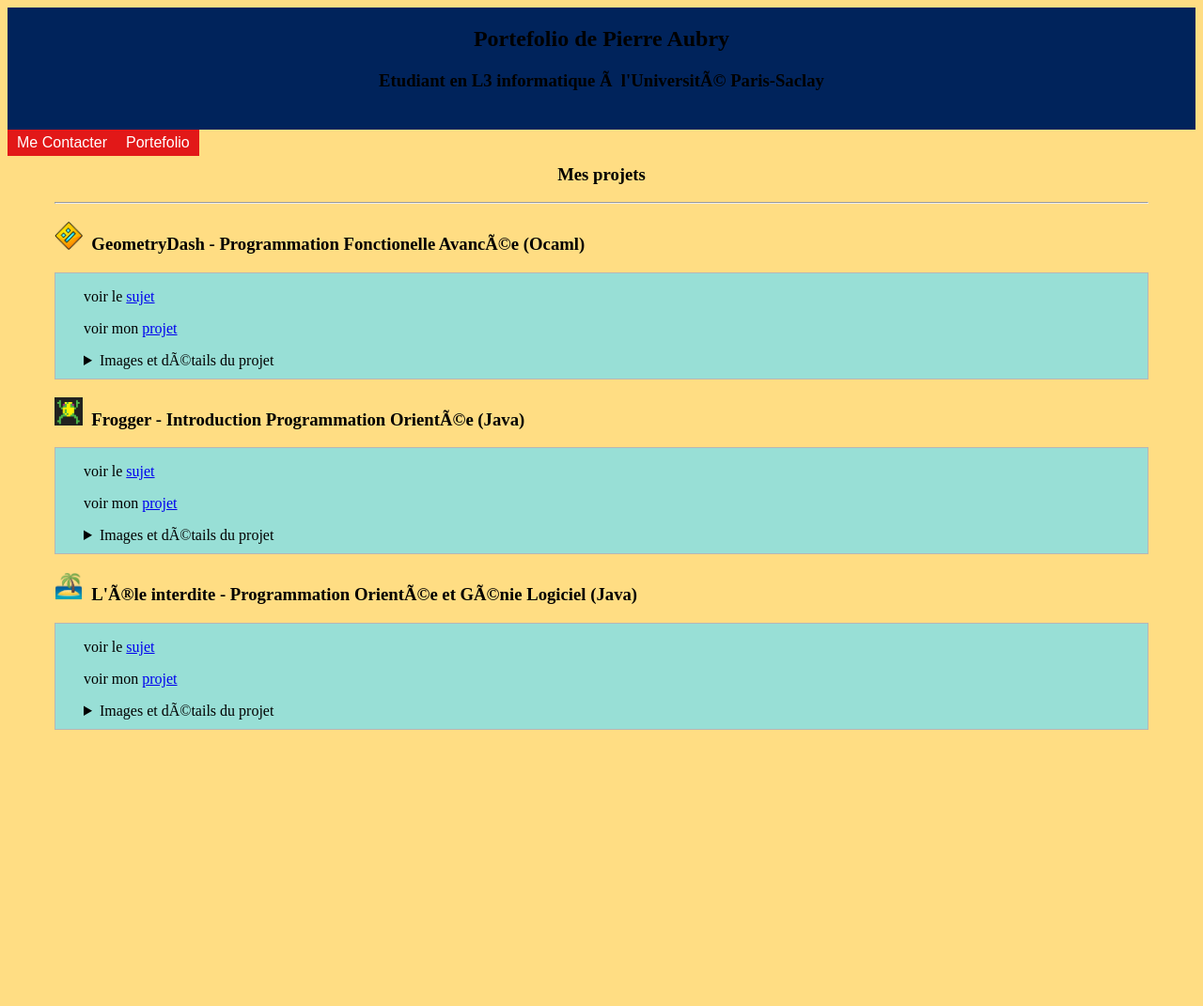
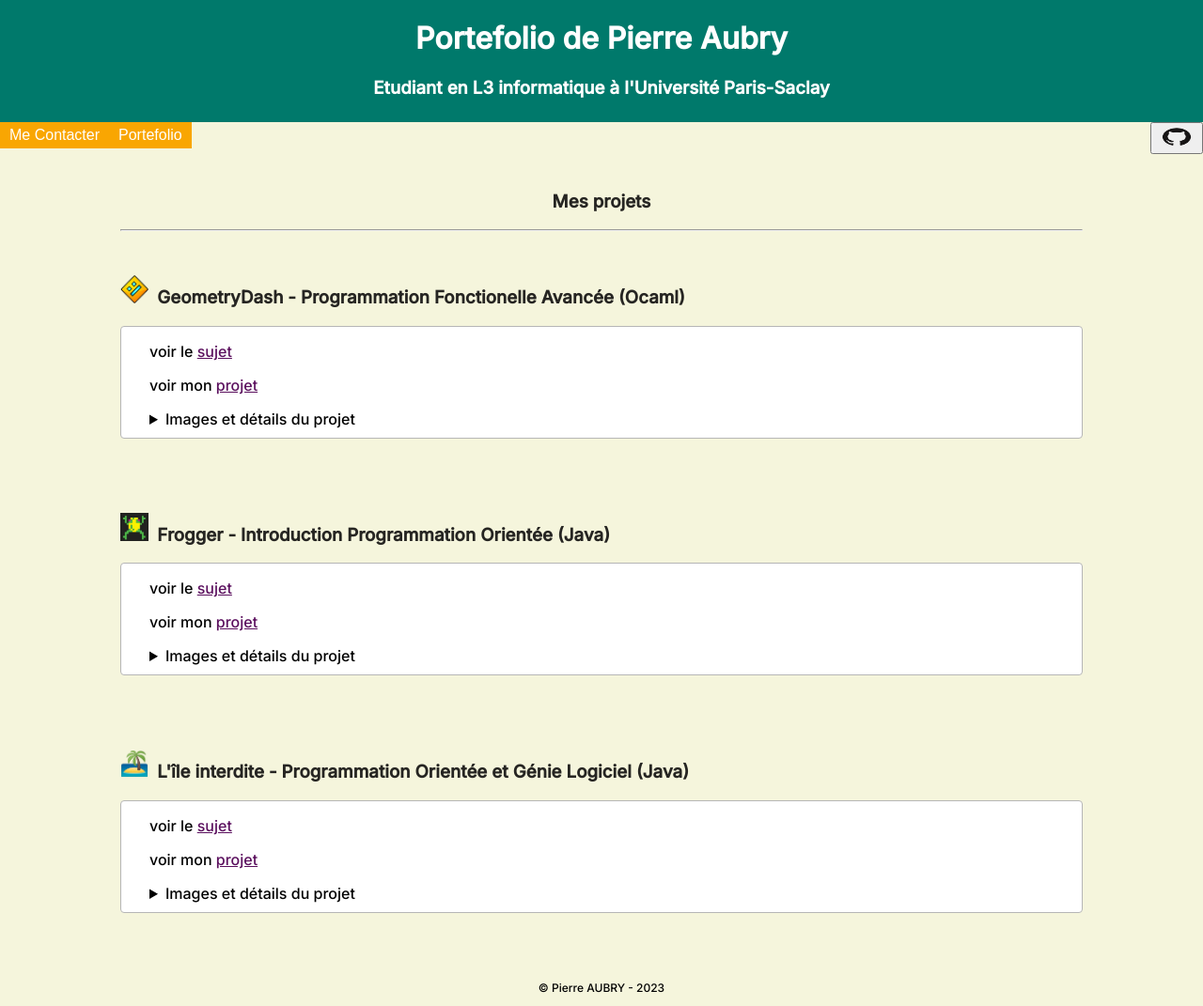
Before and after one commit to caillouaufromage/caillouaufromage.github.io, a PHP site: page / in a window 1280 px wide. Shown: the whole page at 94% size. Before the commit the page ends 777 px from the top, so only its background shows below. Run offline with PHP 8.4, Linux system fonts and the light colour scheme.

Commit message:
V2: ui, polices, onlgets des jv, menu
:D

```diff
--- /dev/null
+++ b/index.php
@@ -0,0 +1,102 @@
+<!-- MON SITE INTERNET PORTEFOLIO -->
+<!DOCTYPE html>
+<html>
+<head>
+    <title>Pierre AUBRY - portefolio </title>
+    <link rel="icon" href="logos/drapeauFR.png">
+    <!-- the file style.css contains all the style of this file -->
+    <link rel="preconnect" href="https://fonts.googleapis.com">
+    <link rel="preconnect" href="https://fonts.gstatic.com" crossorigin>
+    <link href="https://fonts.googleapis.com/css2?family=Inter:wght@500&display=swap" rel="stylesheet">
+
+    <link rel="stylesheet" href="style.css">
+</head>
+
+
+
+<body>
+    <div class="navtop">
+        <div>
+            <!-- EN-TÊTE -->
+            <h1 id=titre data-caption="caption">Portefolio de Pierre Aubry</h1>
+            <h3 id=titre data-caption="caption">Etudiant en L3 informatique à l'Université Paris-Saclay</h3>
+        </div>
+    </div>
+
+    <div class="container">
+        <a href="contact.html"><button class="btn">Me Contacter</button></a>
+        <a href="index.php"><button class="btn">Portefolio</button></a>
+        <button class="flg" style= "float:right" type="submit" ><img src= "logos/logo_github.png"></button>
+    </div>
+
+    </div>
+
+    <br>
+
+<!-- MES PROJETS -->
+    <div class="indent_content">
+        <h3 id=rubrique> Mes projets </h3>
+        <hr>
+
+        <!-- GEOMETRY DASH -->
+        <br>
+        <h3><img src="logos/logo_geometrydash.png" style="width:30px;height:30px;">&ensp;GeometryDash - Programmation Fonctionelle Avancée (Ocaml)</h3>
+        <div id=projets>
+            <div id=indent>
+                <p>voir le <a target="_blank" href="documents/sujet_Geometrydash.pdf" id=lien >sujet</a></p>
+                <p>voir mon <a target="_blank" href="https://github.com/caillouaufromage/GeometryDashPFA" id=lien >projet</a></p>
+                <details>
+                    <summary class="details">Images et détails du projet</summary>
+                    <p id=binome>En binôme avec Fabio ALVES</p>
+                    <p>GeometryDash-Like. On y joue un petit bonhomme qui doit avancer dans plusieurs niveaux,
+                        tout en esquivant les pièges (piques, trous).
+                        Animation du personnage et des décors.
+                        Implémentation de musiques et de sons. </p>
+                    <p>note: /20 </p>
+                </details>
+            </div>
+        </div>
+        <br><br><br>
+        <!-- FROGGER -->
+        <h3><img src="logos/logo_frogger.jpg" style="width:30px;height:30px;">&ensp;Frogger - Introduction Programmation Orientée (Java)</h3>
+        <div id=projets>
+            <div id=indent>
+                <p>voir le <a target="_blank" href="documents/sujet_Frogger.pdf" id=lien >sujet</a></p>
+                <p>voir mon <a target="_blank" href="https://github.com/caillouaufromage/Frogger" id=lien >projet</a></p>
+                <details>
+                    <summary class="details">Images et détails du projet</summary>
+                    <p id=binome>En binôme avec Nassim ARIFETTE</p>
+                    <p>Adapatation du jeu d'arcade Frogger. Une petite grenouille doit avancer le plus loin possible,
+                        tout en prenant gare aux nombreux dangers... <br> Implémentation de différrentes possibilité de Game Over: noyade et prédateur.
+                        Partie chronométrée avec affichage du score à la fin. Implémentation de sons.</p>
+                    <p>note: 16/20 </p>
+                    <img class="imgD" src="logos/frogger1.png" alt="frogger1">
+                    <img class="imgD" src="logos/frogger2.png" alt="frogger2">
+                </details>
+            </div>
+        </div>
+        <br><br><br>
+        <!-- L'ÎLE INTERDITE -->
+            <h3><img src="logos/logo_ileinterdite.png" style="width:30px;height:30px;">&ensp;L'île interdite - Programmation Orientée et Génie Logiciel (Java)</h3>
+        <div id=projets>
+            <div id=indent>
+                <p>voir le <a target="_blank" href="documents/sujet_IleInterdite.pdf" id=lien>sujet</a></p>
+                <p>voir mon <a target="_blank" href="https://github.com/caillouaufromage/IleInterdite" id=lien>projet</a></p>
+                <details>
+                    <summary class="details">Images et détails du projet</summary>
+                    <p id=binome>En binôme avec Nassim ARIFETTE</p>
+                    <p>description : BLABLABLABLABLABLA </p>
+                    <p>note: 20/20 </p>
+                </details>
+            </div>
+        </div>
+        <br><br><br>
+
+    </div>
+
+    <footer class="footer">
+    <p>&copy; Pierre AUBRY - 2023</p>
+    </footer>
+
+</body>
+</html>
--- a/style.css
+++ b/style.css
@@ -1,22 +1,75 @@
 /* centre .titre au milieu de la page */
 #titre {
     text-align: center;
-    color: #000000;
+    background: rgb(255, 255, 255);
+    background-clip: border-box;
+    -webkit-background-clip: text;
+    -webkit-text-fill-color: transparent;
+    font-weight: bold;
 }
+
+/* BARRE HEADER */
+.navtop {
+    display: flex;
+    align-content: center;
+    justify-content: center;
+    left: 0;
+    top: 0;
+    width: 100%;
+    background-position: center;
+    background-size: cover;
+    background-repeat: no-repeat;
+    padding: 0;
+}
+
+.navtop div {
+    width: 100%;
+    height: 130px;
+    background-color: #00796B;
+}
+
 
 /* the background is grey */
 body {
-    background-color: #FFDD83;
-/*     margin-right: 50px;
-    margin-left : 50px; */
+    font-family: 'Inter';
+    background-color: #F5F5DC;
+    margin: 0;
 }
+
+h1 {
+    color: #262522
+}
+
+h2 {
+    color: #262522;
+    font-size: 30px;
+}
+
+h3 {
+    color: #262522
+}
+
+h4 {
+    color: #262522
+}
+
+h5 {
+    color: #262522
+}
+
+
+
 #projets {
     /* le texte s'étalle sur toute la page avec un alinea de 20px */
-    background-color: #98DFD6;
+    background-color: #ffffff;
     text-align: justify;
     text-indent: 20px;
     /* cree un rectangle qui est à 20px de chaque coté de l'écran */
     border: 1px solid rgb(182, 182, 182);
+    border-radius: 4px;}
+
+#projets:hover{
+    box-shadow: rgb(182, 182, 182) 0px 0px 10px 0px;
 }
 
 #indent{
@@ -24,43 +77,38 @@ body {
 }
 
 .indent_content{
-    margin-right: 50px;
-    margin-left : 50px;
+    margin-right: 10%;
+    margin-left : 10%;
 }
 
 #rubrique {
     text-align: center;
+    font-weight: bold;
+}
+
+.details:hover{
+    cursor: pointer;
 }
 
 #binome {
-    /*texte en italique */
     font-style: italic;
     color: rgb(82, 82, 82);
 }
 
-/* BARRE HEADER */
-.navtop {
-
-    display: flex;
-    align-content: center;
-    justify-content: center;
-}
-
-.navtop div {
-    width: 100%;
-    height: 130px;
-    background: #00235B;
-}
-
-
 .container {
-    width: 100%;
-    max-width: 400px;
+    list-style-type: none;
+    margin: 0;
+    padding: 0;
+    overflow: hidden;
+    background-color: none;
+    position: -webkit-sticky; /* Safari */
+    position: sticky;
+    top: 0;
   }
 
 .container .btn {
     transition-duration: 0.4s;
-    background-color: #E21818; /* Green */
+    background-color: #F9A602;
     border: none;
     color: white;
     padding: 5px 10px;
@@ -73,7 +121,7 @@ body {
 }
 
 .container .btn:hover {
-    background-color: #e44040;
+    background-color: rgb(255, 191, 0);
 }
 
 .flag-button {
@@ -81,9 +129,38 @@ body {
 }
 
 .container .flg img{
-    height: 20px;
+    height: 25px;
     width: 40px;
+    border: 0;
+    background: no-repeat;
+    color:#00DBDE;
+}
+
+#lien{
+    color: #5b105e;
+}
+
+
+.imgD{
+    border: 1px solid rgb(182, 182, 182);
+    width: 25%;
+    height: 25%;
+}
+.imgD:hover{
+    box-shadow: rgb(182, 182, 182) 0px 0px 10px 0px;
+}
+
+/* style for the footer */
+.footer {
+    position: relative;
+    bottom: 0;
+    left: 0;
+    right: 0;
+    width: 100%;
+    background-color: none;
+    font-size: 12px;
+    color: #000000;
+    text-align: center;
     padding: 0;
-    margin: 0;
-    border: none;
+    z-index: -3;
 }
```
Also changed, not shown: contact.html (+7 -1 lines), logos/frogger1.png (added), logos/frogger2.png (added).
